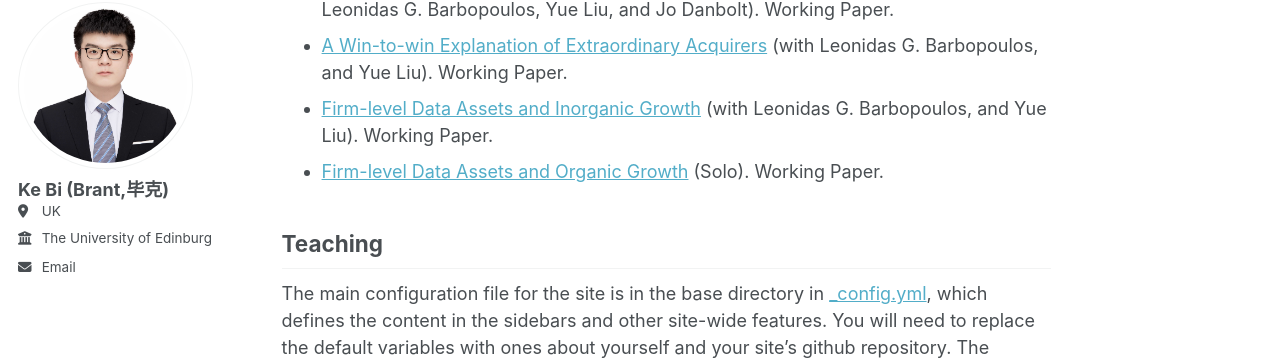
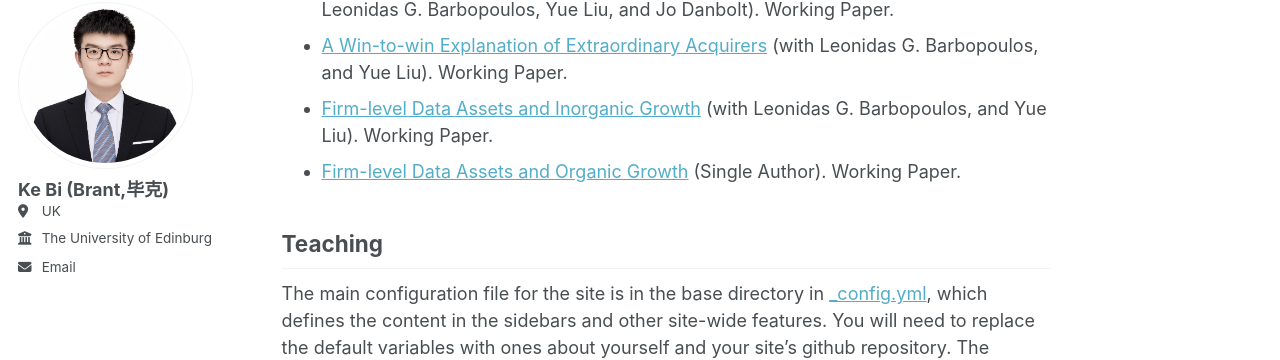
Before and after one commit to brant1868/brant1868.github.io, a Jekyll site: the page built from _pages/about.md, in a window 1280 px wide and 900 px high, scrolled down 461 px. Shown: the part 99-459 px from the top of the window. Built offline with Jekyll 4.4.1, drawn with Linux system fonts in a browser that asks for light colours; a script bundle is joined from its source files by our own code; library files that are not in the unit come from our copies.

Commit message:
Update about.md

```diff
--- a/_pages/about.md
+++ b/_pages/about.md
@@ -17,7 +17,7 @@ Working Papers
 - [The Noise Share of the 52-Week High Effect on Mergers and Acquisitions](https://brant1868.github.io/) (with Leonidas G. Barbopoulos, Yue Liu, and Jo Danbolt). Working Paper.
 - [A Win-to-win Explanation of Extraordinary Acquirers](https://brant1868.github.io/) (with Leonidas G. Barbopoulos, and Yue Liu). Working Paper.
 - [Firm-level Data Assets and Inorganic Growth](https://brant1868.github.io/) (with Leonidas G. Barbopoulos, and Yue Liu). Working Paper.
-- [Firm-level Data Assets and Organic Growth](https://brant1868.github.io/) (Solo). Working Paper.
+- [Firm-level Data Assets and Organic Growth](https://brant1868.github.io/) (Single Author). Working Paper.
 
 
 Teaching
```
